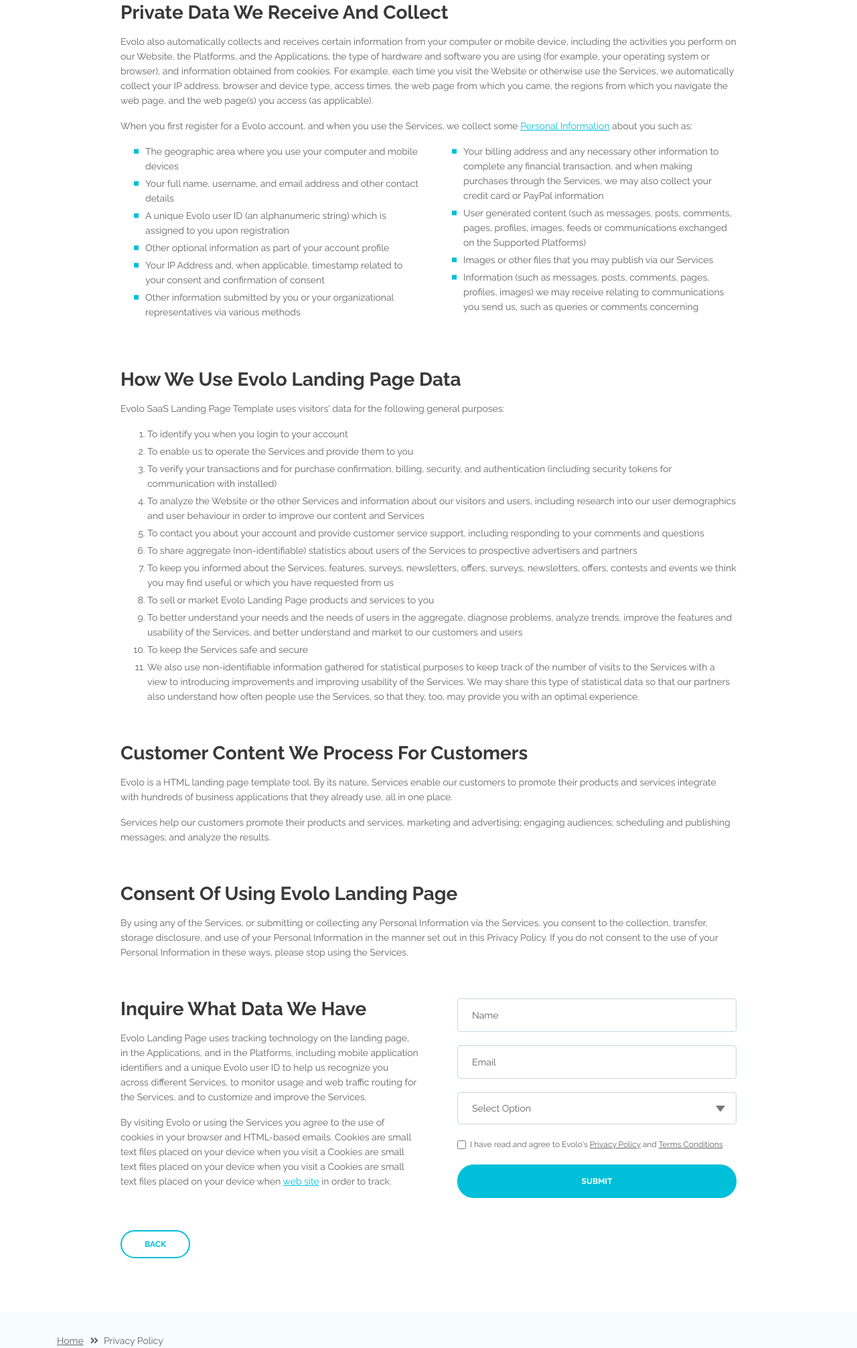
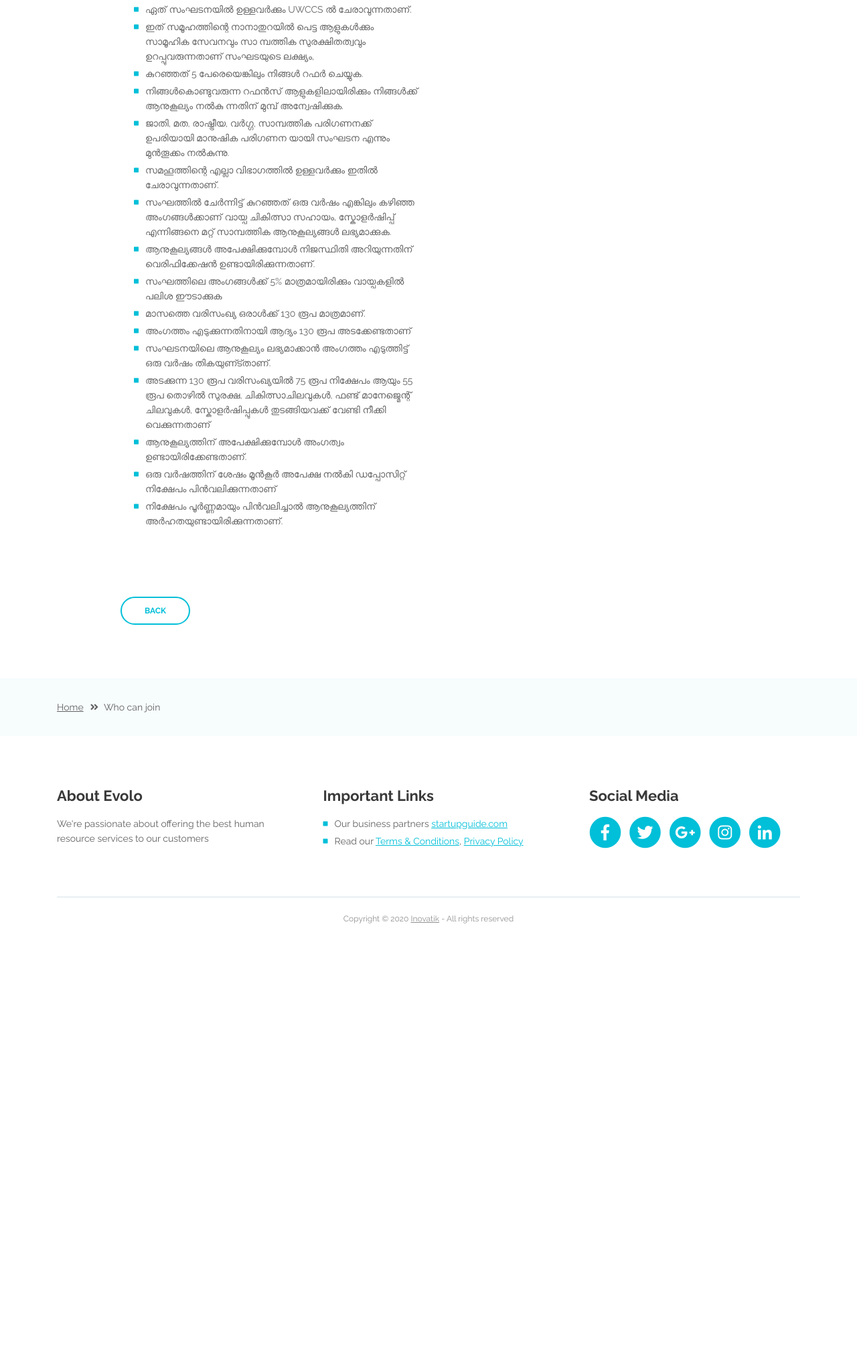
Before and after one commit to iamaseem/uwchs, a plain HTML site: page web/privacy-policy.html in a window 1280 px wide. Shown: the part 543-2556 px from the top of the page at 67% size. After the commit the page ends 1947 px from the top, so only its background shows below. Drawn offline with Linux system fonts and the light colour scheme.

Commit message:
who can join

```diff
--- a/web/privacy-policy.html
+++ b/web/privacy-policy.html
@@ -113,7 +113,7 @@
         <div class="container">
             <div class="row">
                 <div class="col-md-12">
-                    <h1>Privacy Policy</h1>
+                    <h1>Who can join</h1>
                 </div> <!-- end of col -->
             </div> <!-- end of row -->
         </div> <!-- end of container -->
@@ -127,7 +127,7 @@
             <div class="row">
                 <div class="col-lg-12">
                     <div class="breadcrumbs">
-                        <a href="index.html">Home</a><i class="fa fa-angle-double-right"></i><span>Privacy Policy</span>
+                        <a href="index.html">Home</a><i class="fa fa-angle-double-right"></i><span>Who can join</span>
                     </div> <!-- end of breadcrumbs -->
                 </div> <!-- end of col -->
             </div> <!-- end of row -->
@@ -142,138 +142,101 @@
             <div class="row">
                 <div class="col-lg-10 offset-lg-1">
                     <div class="text-container">
-                        <h3>Private Data We Receive And Collect</h3>
+                        <!-- <h3>Private Data We Receive And Collect</h3>
                         <p>Evolo also automatically collects and receives certain information from your computer or mobile device, including the activities you perform on our Website, the Platforms, and the Applications, the type of hardware and software you are using (for example, your operating system or browser), and information obtained from cookies. For example, each time you visit the Website or otherwise use the Services, we automatically collect your IP address, browser and device type, access times, the web page from which you came, the regions from which you navigate the web page, and the web page(s) you access (as applicable).</p>
-                        <p>When you first register for a Evolo account, and when you use the Services, we collect some <a class="turquoise" href="#your-link">Personal Information</a> about you such as:</p>
+                        <p>When you first register for a Evolo account, and when you use the Services, we collect some <a class="turquoise" href="#your-link">Personal Information</a> about you such as:</p> -->
                         <div class="row">
                             <div class="col-md-6">
                                 <ul class="list-unstyled li-space-lg indent">
                                     <li class="media">
                                         <i class="fas fa-square"></i>
-                                        <div class="media-body">The geographic area where you use your computer and mobile devices</div>
+                                        <div class="media-body">ഏത് സംഘടനയിൽ ഉള്ളവർക്കും UWCCS ൽ ചേരാവുന്നതാണ്.</div>
                                     </li>
                                     <li class="media">
                                         <i class="fas fa-square"></i>
-                                        <div class="media-body">Your full name, username, and email address and other contact details</div>
+                                        <div class="media-body">ഇത് സമൂഹത്തിന്റെ നാനാതുറയിൽ പെട്ട ആളുകൾക്കും സാമൂഹിക സേവനവും സാ മ്പത്തിക സുരക്ഷിതത്വവും ഉറപ്പുവരുന്നതാണ് സംഘടയുടെ ലക്ഷ്യം,</div>
                                     </li>
                                     <li class="media">
                                         <i class="fas fa-square"></i>
-                                        <div class="media-body">A unique Evolo user ID (an alphanumeric string) which is assigned to you upon registration</div>
+                                        <div class="media-body">കുറഞ്ഞത് 5 പേരെയെങ്കിലും നിങ്ങൾ റഫർ ചെയ്യുക.</div>
                                     </li>
                                     <li class="media">
                                         <i class="fas fa-square"></i>
-                                        <div class="media-body">Other optional information as part of your account profile</div>
+                                        <div class="media-body">നിങ്ങൾകൊണ്ടുവരുന്ന റഫൻസ് ആളുകളിലായിരിക്കും നിങ്ങൾക്ക് ആനുകൂല്യം നൽകു ന്നതിന് മുമ്പ് അന്വേഷിക്കുക.</div>
                                     </li>
                                     <li class="media">
                                         <i class="fas fa-square"></i>
-                                        <div class="media-body">Your IP Address and, when applicable, timestamp related to your consent and confirmation of consent</div>
+                                        <div class="media-body">ജാതി, മത, രാഷ്ട്രീയ, വർഗ്ഗ, സാമ്പത്തിക പരിഗണനക്ക് ഉപരിയായി മാനുഷിക പരിഗണന യായി സംഘടന എന്നും മുൻതൂക്കം നൽകുന്നു.</div>
                                     </li>
                                     <li class="media">
                                         <i class="fas fa-square"></i>
-                                        <div class="media-body">Other information submitted by you or your organizational representatives via various methods</div>
+                                        <div class="media-body">സമഹൂത്തിന്റെ എല്ലാ വിഭാഗത്തിൽ ഉള്ളവർക്കും ഇതിൽ ചേരാവുന്നതാണ്.
+                                        </div>
+                                    </li>
+                                    <li class="media">
+                                        <i class="fas fa-square"></i>
+                                        <div class="media-body">സംഘത്തിൽ ചേർന്നിട്ട് കുറഞ്ഞത് ഒരു വർഷം എങ്കിലും കഴിഞ്ഞ അംഗങ്ങൾക്കാണ് വായ്പ ചികിത്സാ സഹായം, സ്കോളർഷിപ്പ് എന്നിങ്ങനെ മറ്റ് സാമ്പത്തിക ആനുകൂല്യങ്ങൾ ലഭ്യമാക്കുക.
+                                        </div>
+                                    </li>
+                                    <li class="media">
+                                        <i class="fas fa-square"></i>
+                                        <div class="media-body">ആനുകൂല്യങ്ങൾ അപേക്ഷിക്കുമ്പോൾ നിജസ്ഥിതി അറിയുന്നതിന് വെരിഫിക്കേഷൻ ഉണ്ടായിരിക്കുന്നതാണ്.
+                                        </div>
+                                    </li>
+                                    <li class="media">
+                                        <i class="fas fa-square"></i>
+                                        <div class="media-body">സംഘത്തിലെ അംഗങ്ങൾക്ക് 5% മാത്രമായിരിക്കും വായ്പകളിൽ പലിശ ഈടാക്കുക
+                                        </div>
+                                    </li>
+                                    <li class="media">
+                                        <i class="fas fa-square"></i>
+                                        <div class="media-body">മാസത്തെ വരിസംഖ്യ ഒരാൾക്ക് 130 രൂപ മാത്രമാണ്.
+                                        </div>
+                                    </li>
+                                    <li class="media">
+                                        <i class="fas fa-square"></i>
+                                        <div class="media-body">അംഗത്തം എടുക്കുന്നതിനായി ആദ്യം 130 രൂപ അടക്കേണ്ടതാണ്
+                                        </div>
+                                    </li>
+                                    <li class="media">
+                                        <i class="fas fa-square"></i>
+                                        <div class="media-body">സംഘടനയിലെ ആനുകൂല്യം ലഭ്യമാക്കാൻ അംഗത്തം എടുത്തിട്ട് ഒരു വർഷം തികയുണ്ട്താണ്.
+                                        </div>
+                                    </li>
+                                    <li class="media">
+                                        <i class="fas fa-square"></i>
+                                        <div class="media-body">അടക്കുന്ന 130 രൂപ വരിസംഖ്യയിൽ 75 രൂപ നിക്ഷേപം ആയും 55 രൂപ തൊഴിൽ സുരക്ഷ, ചികിത്സാചിലവുകൾ, ഫണ്ട് മാനേജ്മെന്റ് ചിലവുകൾ, സ്കോളർഷിപ്പുകൾ തുടങ്ങിയവക്ക് വേണ്ടി നീക്കി വെക്കുന്നതാണ്
+                                        </div>
+                                    </li>
+                                    <li class="media">
+                                        <i class="fas fa-square"></i>
+                                        <div class="media-body">ആനുകൂല്യത്തിന് അപേക്ഷിക്കുമ്പോൾ അംഗത്വം ഉണ്ടായിരിക്കേണ്ടതാണ്.
+                                        </div>
+                                    </li>
+                                    <li class="media">
+                                        <i class="fas fa-square"></i>
+                                        <div class="media-body">ഒരു വർഷത്തിന് ശേഷം മൂൻകൂർ അപേക്ഷ നൽകി ഡപ്പോസിറ്റ് നിക്ഷേപം പിൻവലിക്കുന്നതാണ്
+                                        </div>
+                                    </li>
+                                    <li class="media">
+                                        <i class="fas fa-square"></i>
+                                        <div class="media-body">നിക്ഷേപം പൂർണ്ണമായും പിൻവലിച്ചാൽ ആനുകൂല്യത്തിന് അർഹതയുണ്ടായിരിക്കുന്നതാണ്.
+                                        </div>
                                     </li>
                                 </ul>
                             </div> <!-- end of col -->
 
-                            <div class="col-md-6">
-                                <ul class="list-unstyled li-space-lg indent">
-                                    <li class="media">
-                                        <i class="fas fa-square"></i>
-                                        <div class="media-body">Your billing address and any necessary other information to complete any financial transaction, and when making purchases through the Services, we may also collect your credit card or PayPal information</div>
-                                    </li>
-                                    <li class="media">
-                                        <i class="fas fa-square"></i>
-                                        <div class="media-body">User generated content (such as messages, posts, comments, pages, profiles, images, feeds or communications exchanged on the Supported Platforms)</div>
-                                    </li>
-                                    <li class="media">
-                                        <i class="fas fa-square"></i>
-                                        <div class="media-body">Images or other files that you may publish via our Services</div>
-                                    </li>
-                                    <li class="media">
-                                        <i class="fas fa-square"></i>
-                                        <div class="media-body">Information (such as messages, posts, comments, pages, profiles, images) we may receive relating to communications you send us, such as queries or comments concerning</div>
-                                    </li>
-                                </ul>
-                            </div> <!-- end of col -->
+                             <!-- end of col -->
                         </div> <!-- end of row -->
                     </div> <!-- end of text-container-->
 
-                    <div class="text-container">
-                        <h3>How We Use Evolo Landing Page Data</h3>
-                        <p>Evolo SaaS Landing Page Template uses visitors' data for the following general purposes:</p>
-                        <ol class="li-space-lg">
-                            <li>To identify you when you login to your account</li>
-                            <li>To enable us to operate the Services and provide them to you</li>
-                            <li>To verify your transactions and for purchase confirmation, billing, security, and authentication (including security tokens for communication with installed)</li>
-                            <li>To analyze the Website or the other Services and information about our visitors and users, including research into our user demographics and user behaviour in order to improve our content and Services</li>
-                            <li>To contact you about your account and provide customer service support, including responding to your comments and questions</li>
-                            <li>To share aggregate (non-identifiable) statistics about users of the Services to prospective advertisers and partners</li>
-                            <li>To keep you informed about the Services, features, surveys, newsletters, offers, surveys, newsletters, offers, contests and events we think you may find useful or which you have requested from us</li>
-                            <li>To sell or market Evolo Landing Page products and services to you</li>
-                            <li>To better understand your needs and the needs of users in the aggregate, diagnose problems, analyze trends, improve the features and usability of the Services, and better understand and market to our customers and users</li>
-                            <li>To keep the Services safe and secure</li>
-                            <li>We also use non-identifiable information gathered for statistical purposes to keep track of the number of visits to the Services with a view to introducing improvements and improving usability of the Services. We may share this type of statistical data so that our partners also understand how often people use the Services, so that they, too, may provide you with an optimal experience.</li>
-                        </ol>
-                    </div> <!-- end of text-container -->
+                     <!-- end of text-container -->
 
-                    <div class="text-container">
-                        <h3>Customer Content We Process For Customers</h3>
-                        <p>Evolo is a HTML landing page template tool. By its nature, Services enable our customers to promote their products and services integrate with hundreds of business applications that they already use, all in one place.</p>
-                        <p>Services help our customers promote their products and services, marketing and advertising; engaging audiences; scheduling and publishing messages; and analyze the results.</p>
-                    </div> <!-- end of text container -->
+                    <!-- end of text container -->
 
-                    <div class="text-container">
-                        <h3>Consent Of Using Evolo Landing Page</h3>
-					    <p class="mb-5">By using any of the Services, or submitting or collecting any Personal Information via the Services, you consent to the collection, transfer, storage disclosure, and use of your Personal Information in the manner set out in this Privacy Policy. If you do not consent to the use of your Personal Information in these ways, please stop using the Services.</p>
-                    </div> <!-- end of text-container -->
+                    <!-- end of text-container -->
 
-                    <div class="row">
-                        <div class="col-md-6">
-                            <div class="text-container last">
-                                <h3>Inquire What Data We Have</h3>
-                                <p>Evolo Landing Page uses tracking technology on the landing page, in the Applications, and in the Platforms, including mobile application identifiers and a unique Evolo user ID to help us recognize you across different Services, to monitor usage and web traffic routing for the Services, and to customize and improve the Services.</p>
-                                <p> By visiting Evolo or using the Services you agree to the use of cookies in your browser and HTML-based emails. Cookies are small text files placed on your device when you visit a Cookies are small text files placed on your device when you visit a Cookies are small text files placed on your device when <a class="turquoise" href="#your-link">web site</a> in order to track.</p>
-                            </div> <!-- end of text container -->
-                        </div> <!-- end of col-->
-                        <div class="col-md-6">
 
-                            <!-- Privacy Form -->
-                            <div class="form-container">
-                                <form id="privacyForm" data-toggle="validator" data-focus="false">
-                                    <div class="form-group">
-                                        <input type="text" class="form-control-input" id="pname" required>
-                                        <label class="label-control" for="pname">Name</label>
-                                        <div class="help-block with-errors"></div>
-                                    </div>
-                                    <div class="form-group">
-                                        <input type="email" class="form-control-input" id="pemail" required>
-                                        <label class="label-control" for="pemail">Email</label>
-                                        <div class="help-block with-errors"></div>
-                                    </div>
-                                    <div class="form-group">
-                                        <select class="form-control-select" id="pselect" required>
-                                            <option class="select-option" value="" disabled selected>Select Option</option>
-                                            <option class="select-option" value="Delete data">Delete my data</option>
-                                            <option class="select-option" value="Show me data">Show me my data</option>
-                                        </select>
-                                        <div class="help-block with-errors"></div>
-                                    </div>
-                                    <div class="form-group checkbox">
-                                        <input type="checkbox" id="pterms" value="Agreed-to-Terms" required>I have read and agree to Evolo's <a href="privacy-policy.html">Privacy Policy</a> and <a href="terms-conditions.html">Terms Conditions</a>
-                                        <div class="help-block with-errors"></div>
-                                    </div>
-                                    <div class="form-group">
-                                        <button type="submit" class="form-control-submit-button">SUBMIT</button>
-                                    </div>
-                                    <div class="form-message">
-                                        <div id="pmsgSubmit" class="h3 text-center hidden"></div>
-                                    </div>
-                                </form>
-                            </div> <!-- end of form container -->
-                            <!-- end of privacy form -->
-
-                        </div> <!-- end of col-->
-                    </div> <!-- end of row -->
                     <a class="btn-outline-reg back" href="index.html">BACK</a>
                 </div> <!-- end of col-->
             </div> <!-- end of row -->
@@ -288,7 +251,7 @@
             <div class="row">
                 <div class="col-lg-12">
                     <div class="breadcrumbs">
-                        <a href="index.html">Home</a><i class="fa fa-angle-double-right"></i><span>Privacy Policy</span>
+                        <a href="index.html">Home</a><i class="fa fa-angle-double-right"></i><span>Who can join</span>
                     </div> <!-- end of breadcrumbs -->
                 </div> <!-- end of col -->
             </div> <!-- end of row -->
```
